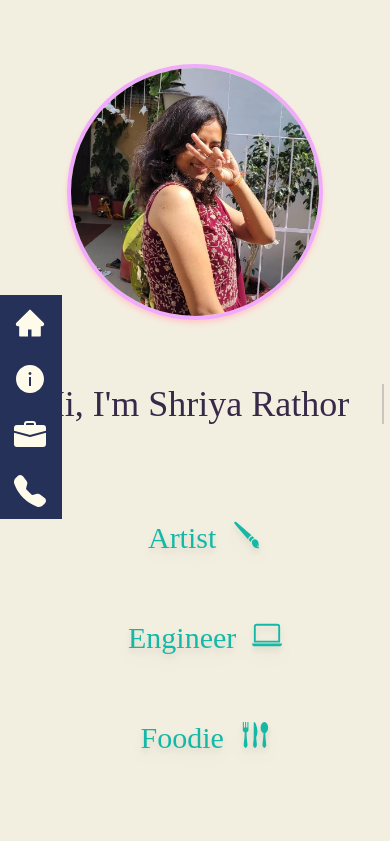
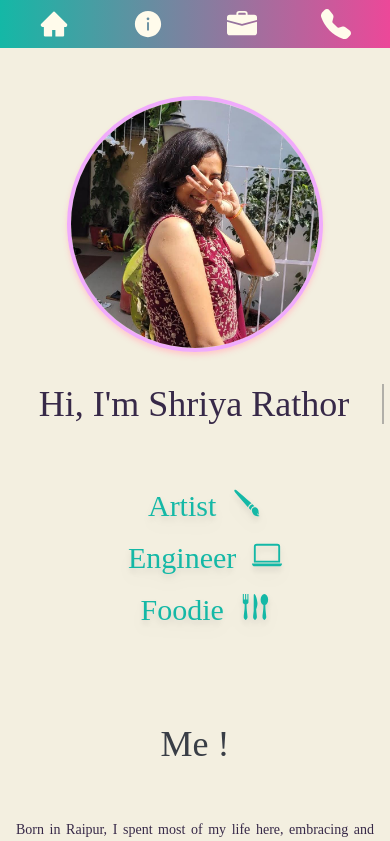
Before and after one commit to subs001/portfolio-1, a React (Create React App) app: page / in a window 390 px wide. Shown: the top 841 px of the page. Built offline with nearby package versions, Linux system fonts and the light colour scheme.

Commit message:
Make navbar responsive for mobile, add NavItemMobile component to support this

```diff
--- a/src/components/About.component.jsx
+++ b/src/components/About.component.jsx
@@ -8,9 +8,9 @@ function About() {
       <div className="w-full h-4 text-center justify-center flex py-16 md:pb-24">
         <p className="text-4xl text-[#393E46] font-dancingScript">Me !</p>
       </div>
-      <div className="w-full md:flex px-8 md:px-32 py-8 md:py-16">
+      <div className="w-full md:flex px-4 md:px-32 py-8 md:py-16">
         <div className="w-full md:w-[45%] justify-center md:justify-start">
-          <p className=" text-center text-justify md:text-justify font-poppins text-sm md:text-base">
+          <p className="text-justify font-poppins text-sm md:text-base">
             Born in Raipur, I spent most of my life here, embracing and taking
             part in the rich culture and traditions of my Gujarathi heritage.
             Currently in my final year pursuing my B.Tech Mechanical degree at
@@ -33,7 +33,7 @@ function About() {
             alt=""
             className="rounded-full w-24 h-24 md:w-32 md:h-32 border-purple-500 border-2 drop-shadow-md"
           />
-          <img src={about_pic} alt="" className="w-40 md:w-64 h-auto drop-shadow-md" />
+          <img src={about_pic} alt="" className="w-40 sm:w-48 md:w-64 h-auto drop-shadow-md" />
         </div>
       </div>
     </div>
--- /dev/null
+++ b/src/components/NavItemMobile.component.jsx
@@ -0,0 +1,10 @@
+import React from 'react';
+import { Link } from 'react-scroll';
+
+function NavItemMobile({ navIcon, navLink = "" }) {
+  return (
+    <Link to={navLink} smooth duration={500} className="flex justify-center items-center w-fit cursor-pointer">{navIcon}</Link>
+  )
+}
+
+export default NavItemMobile
--- a/src/components/Navbar.component.jsx
+++ b/src/components/Navbar.component.jsx
@@ -1,19 +1,42 @@
 import React from "react";
 import NavItem from "./NavItem.component";
-import {AiFillHome, AiFillInfoCircle} from 'react-icons/ai';
-import {BsFillBriefcaseFill, BsFillTelephoneFill} from 'react-icons/bs';
-
+import NavItemMobile from "./NavItemMobile.component";
+import { AiFillHome, AiFillInfoCircle } from "react-icons/ai";
+import { BsFillBriefcaseFill, BsFillTelephoneFill, BsTelephoneFill } from "react-icons/bs";
 
 function Navbar() {
   return (
-    <div className="flex flex-col top-[35%] left-0 fixed">
-      <ul>
-        <NavItem navIcon={<AiFillHome size={40}/>} navText={"Home"} navLink={"home"} />
-        <NavItem navIcon={<AiFillInfoCircle size={40}/>} navText={"About"} navLink={"about"} />
-        <NavItem navIcon={<BsFillBriefcaseFill size={40}/>} navText={"Experience"} navLink={""} />
-        <NavItem navIcon={<BsFillTelephoneFill size={40}/>} navText={"Contact"} navLink={""} />
-
-      </ul>
+    <div>
+      <div className="flex flex-col top-[35%] left-0 fixed hidden md:block">
+        <ul>
+          <NavItem
+            navIcon={<AiFillHome size={40} />}
+            navText={"Home"}
+            navLink={"home"}
+          />
+          <NavItem
+            navIcon={<AiFillInfoCircle size={40} />}
+            navText={"About"}
+            navLink={"about"}
+          />
+          <NavItem
+            navIcon={<BsFillBriefcaseFill size={40} />}
+            navText={"Experience"}
+            navLink={""}
+          />
+          <NavItem
+            navIcon={<BsFillTelephoneFill size={40} />}
+            navText={"Contact"}
+            navLink={""}
+          />
+        </ul>
+      </div>
+      <div className="flex flex-row md:hidden justify-center gap-16 mx-auto bg-gradient-to-r from-teal-500 to-pink-500 text-[#FFFBEB] w-full h-12 fixed z-10">
+        <NavItemMobile  navIcon={<AiFillHome size={30} />} navLink="home"/>
+        <NavItemMobile  navIcon={<AiFillInfoCircle size={30} />} navLink="about"/>
+        <NavItemMobile  navIcon={<BsFillBriefcaseFill size={30} />} navLink=""/>
+        <NavItemMobile  navIcon={<BsFillTelephoneFill size={30} />} navLink=""/>
+      </div>
     </div>
   );
 }
--- a/src/components/Profile.component.jsx
+++ b/src/components/Profile.component.jsx
@@ -8,17 +8,17 @@ import "../styles/typewriter.css";
 function Profile() {
   return (
     <div name="home" id="home">
-      <div className="w-full flex justify-center pt-16">
+      <div className="w-full flex justify-center pt-24 md:pt-16">
         <img
           src={profile_pic}
           alt="User"
           className="rounded-full w-64 h-auto align-middle border-fuchsia-300 border-4 shadow-md shadow-[#FFCACA]"
         />
       </div>
-      <p className="font-marckScript text-4xl md:text-5xl text-center my-16 mx-auto md:my-24 whitespace-nowrap w-[21ch] overflow-hidden line">
+      <p className="font-marckScript text-4xl md:text-5xl text-center my-8 mx-auto md:my-24 whitespace-nowrap w-[21ch] overflow-hidden line">
         Hi, I'm Shriya Rathor
       </p>
-      <ul className="grid grid-rows-3 md:grid-cols-3 px-32 py-8 md:pt-8 gap-16 md:gap-4">
+      <ul className="grid grid-rows-3 md:grid-cols-3 px-32 py-8 md:pt-8 gap-4 md:gap-4">
         <SmallText text={"Artist"} icon={<GiPaintBrush />}></SmallText>
         <SmallText text={"Engineer"} icon={<BsLaptop />}></SmallText>
         <SmallText text={"Foodie"} icon={<GiForkKnifeSpoon />}></SmallText>
```
